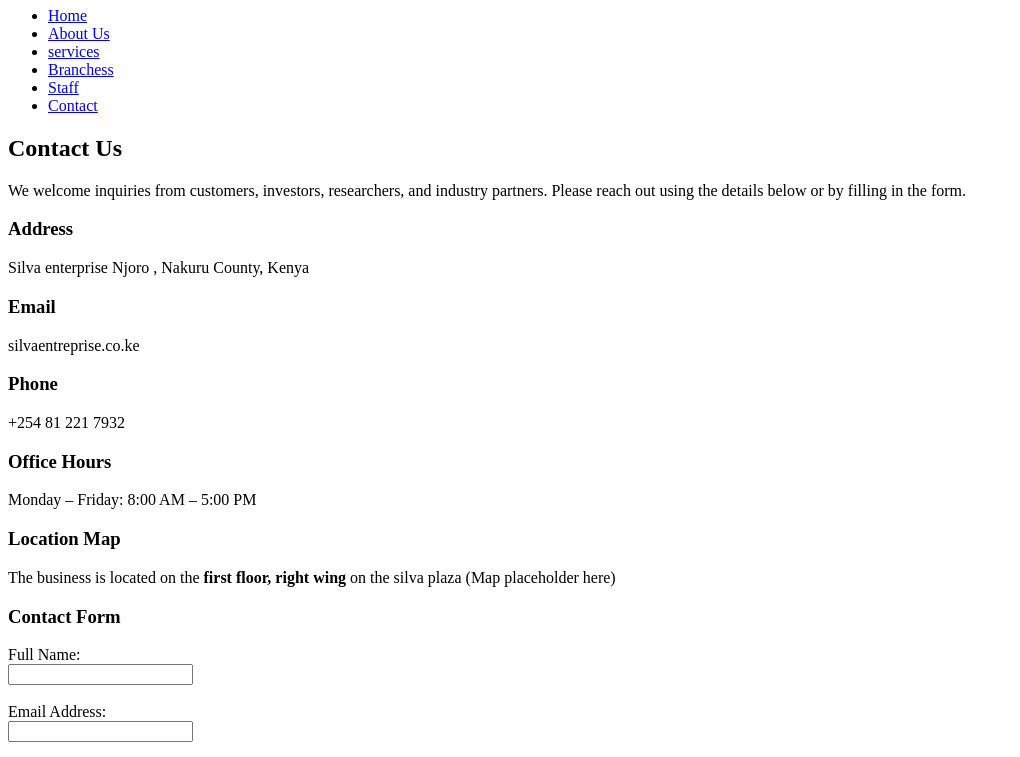
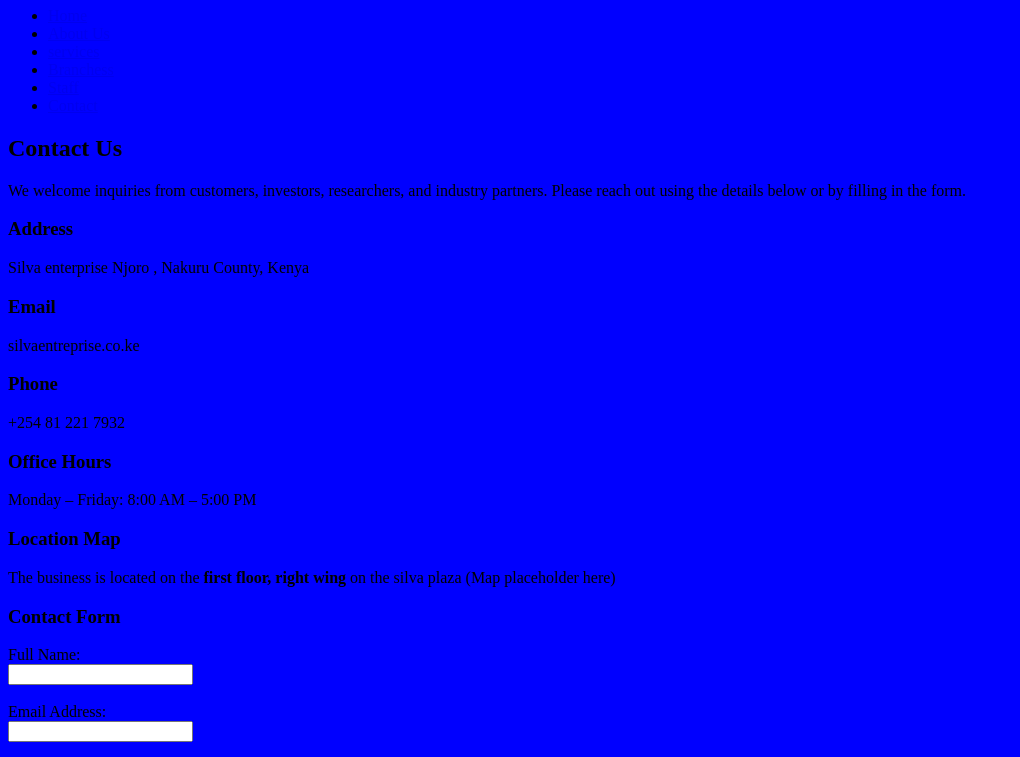
Before and after one commit to sylvenus004/Silva-enterprise-, a plain HTML site: page Index.html in a window 1280 px wide. Shown: the part 99-856 px from the top of the page, without its empty margins (0-1020 px from the left). Drawn offline with Linux system fonts and the light colour scheme.

Commit message:
Add background color to body in Index.html

```diff
--- a/Index.html
+++ b/Index.html
@@ -5,6 +5,10 @@ m<!DOCTYPE html>
   <title>Contact -Silva enterprise </title>
 </head>
 <body>
+  <style>
+    body{
+      background-color:blue;
+  </style>
 
   <!-- Header -->
   <header>
```
